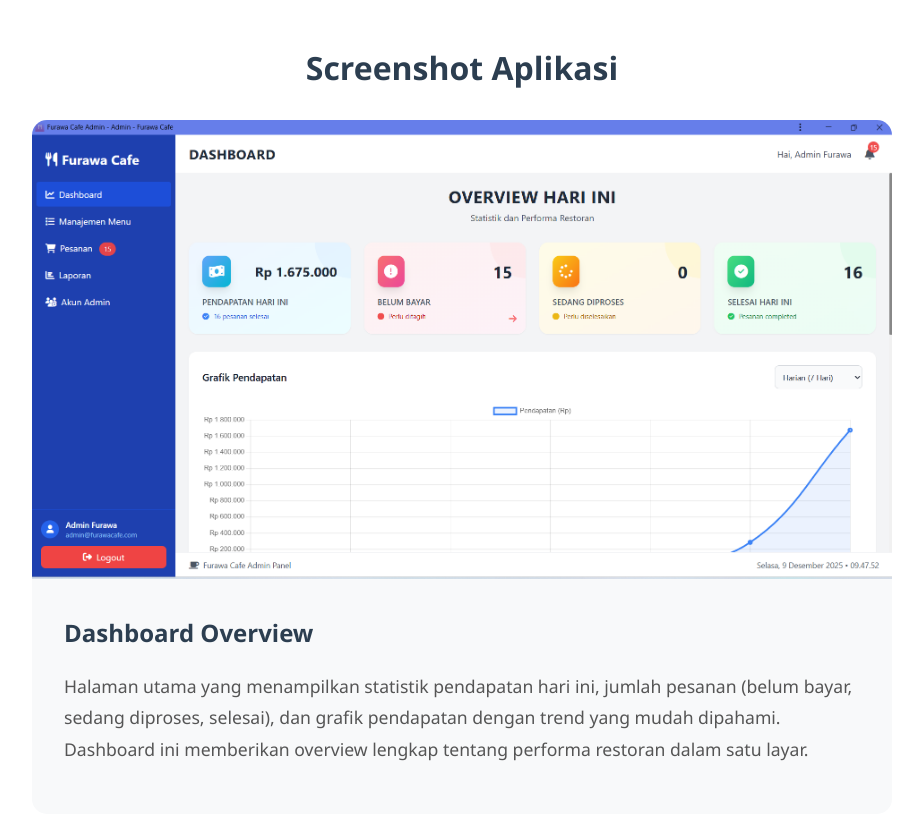
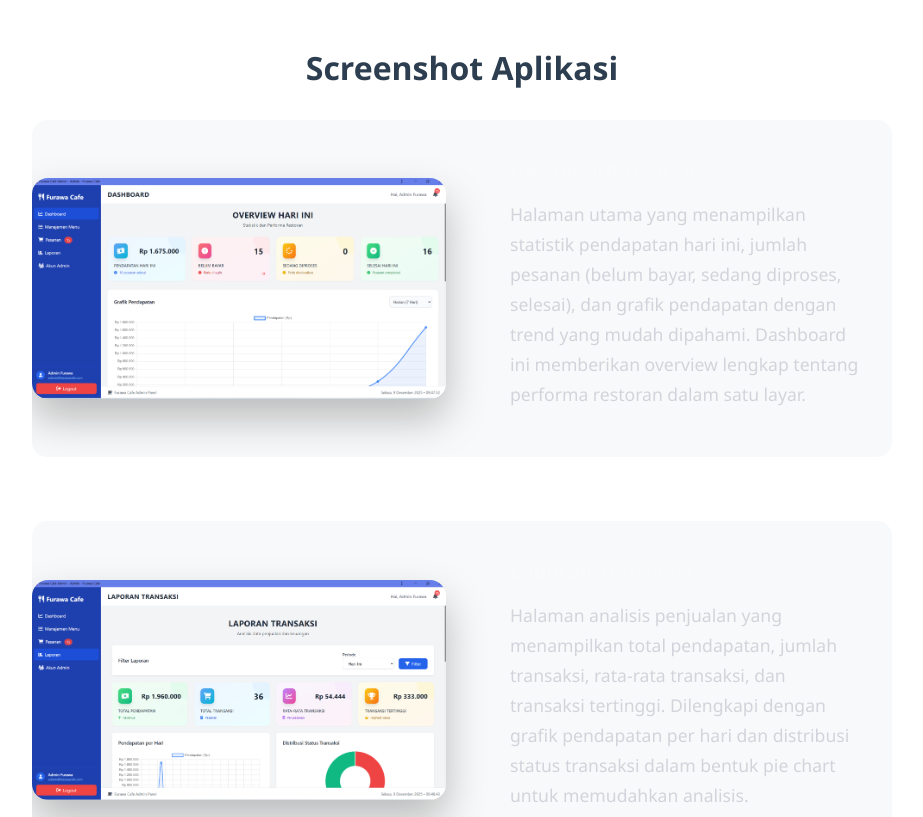
Before and after one commit to saidrifki-uiux/Bagusnurwahit-portofolio, a plain HTML site: page furawa-detail.html in a window 1280 px wide. Shown: the part 2060-2877 px from the top of the page, without its empty margins (178-1101 px from the left). Drawn offline with Linux system fonts and the light colour scheme.

Commit message:
Update styles.css

```diff
--- a/styles.css
+++ b/styles.css
@@ -729,3 +729,50 @@ footer {
     row-gap: 8px;
   }
 }
+
+/* =========================
+   APP SHOWCASE (TAMPILAN APLIKASI)
+   ========================= */
+.screenshot-detail {
+  display: grid;
+  grid-template-columns: 1fr 1fr;
+  gap: 32px;
+  align-items: center;
+  margin-bottom: 64px;
+}
+
+.screenshot-detail img {
+  width: 100%;
+  border-radius: 16px;
+  box-shadow: 0 20px 40px rgba(0,0,0,0.25);
+  transition: transform 0.4s ease, box-shadow 0.4s ease;
+}
+
+.screenshot-detail img:hover {
+  transform: scale(1.03);
+  box-shadow: 0 30px 60px rgba(0,0,0,0.35);
+}
+
+.screenshot-desc h3 {
+  font-size: 1.25rem;
+  margin-bottom: 12px;
+  color: #f9fafb;
+}
+
+.screenshot-desc p {
+  color: #d1d5db;
+  line-height: 1.7;
+}
+
+/* =========================
+   RESPONSIVE APP VIEW
+   ========================= */
+@media (max-width: 768px) {
+  .screenshot-detail {
+    grid-template-columns: 1fr;
+  }
+
+  .screenshot-desc {
+    text-align: left;
+  }
+}
```
